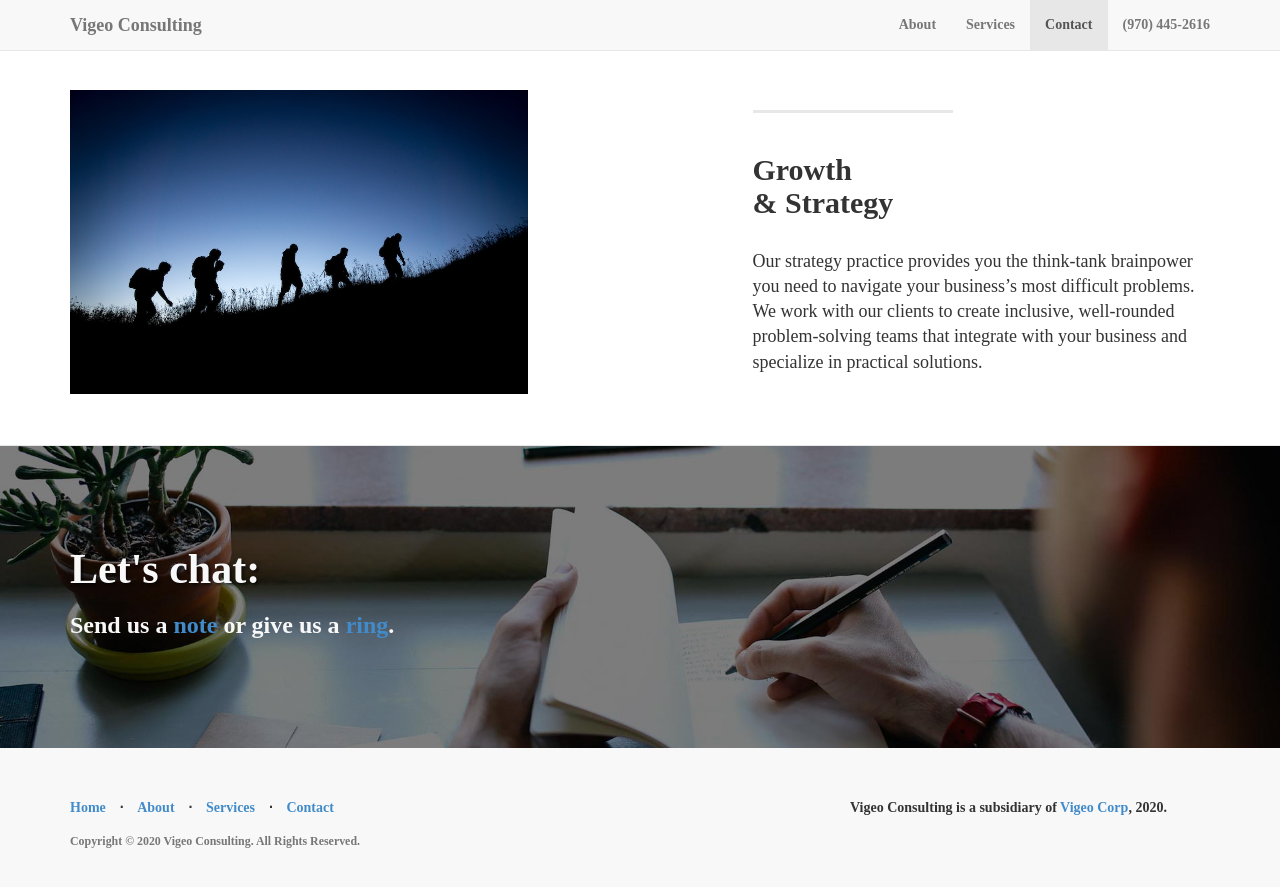
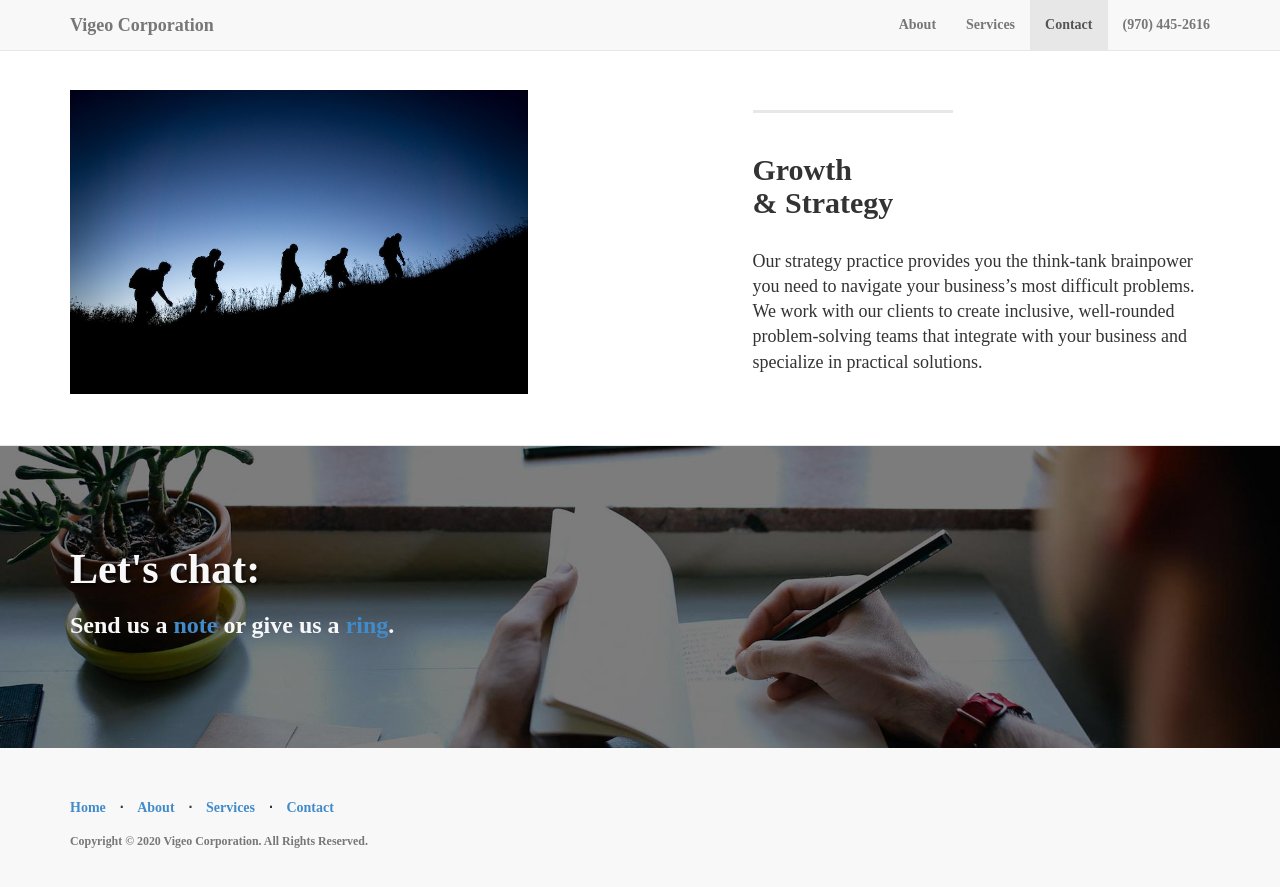
Before and after one commit to starbuck10/vigeocorp, a Jekyll site: the page built from index.html, in a window 1280 px wide and 900 px high, scrolled down 1950 px. Shown: the top 887 px of the window. Built offline with Jekyll 4.4.1, drawn with Linux system fonts in a browser that asks for light colours.

Commit message:
yml updates

```diff
--- a/_config.yml
+++ b/_config.yml
@@ -2,15 +2,14 @@
 #      Main Configs       #
 # ----------------------- #
 
-url: http://vigeoconsult.com
-title: Vigeo Consulting
+url: http://vigeocorp.com
+title: Vigeo Corporation
 email: sales@vigeoconstruction.com
 author: Joshua Coffie
 description:
-  Vigeo Consulting is a niche, boutique management consulting firm located in Denver, CO
-  that specializes in management and technology advisory.
-copyright: 'Copyright &copy; 2020 Vigeo Consulting. All Rights Reserved.'
-credits: 'Vigeo Consulting is a subsidiary of <a href="http://vigeocorp.com">Vigeo Corp</a>, 2020.'
+  Vigeo Corporation is the parent and holdings company for the Vigeo enterprise.
+copyright: 'Copyright &copy; 2020 Vigeo Corporation. All Rights Reserved.'
+credits:
 
 # ----------------------- #
 #    Jekyll & Plugins     #
@@ -33,4 +32,4 @@ social:
     url:
 
 # Google Analytics
-google_analytics: UA-162037974-1
+google_analytics: UA-162053862-1
```
Also changed, not shown: 6 other files.
